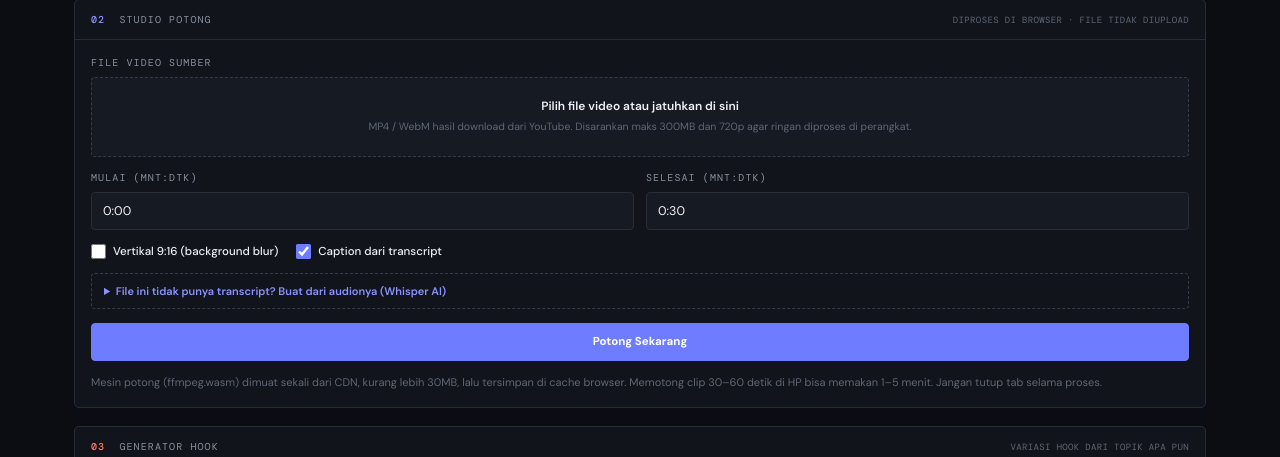
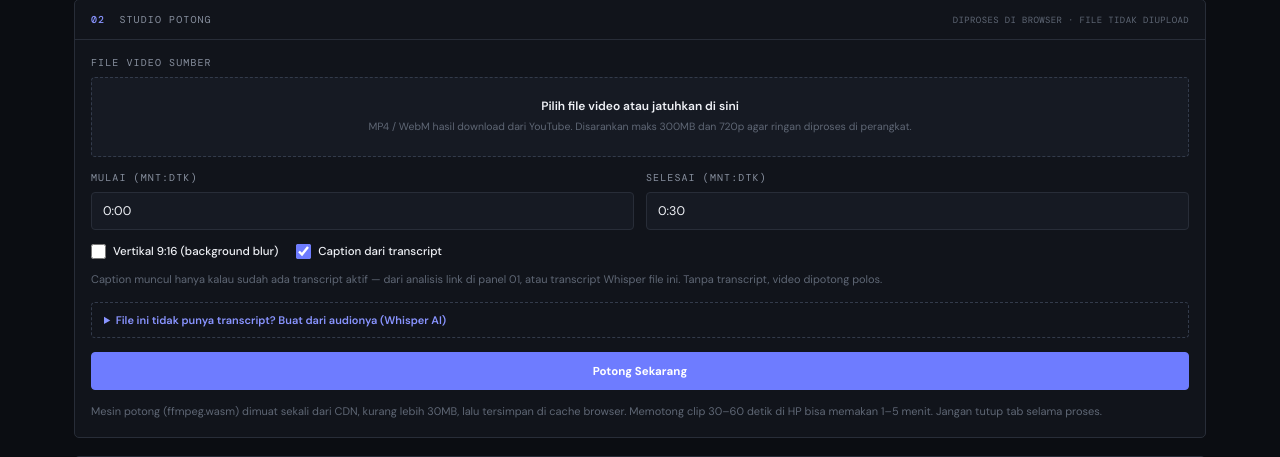
Before and after one commit to KimTaehyung666/Klipin, a Flask app: page / in a window 1280 px wide. Shown: the part 454-911 px from the top of the page. Run offline with Flask 3, Linux system fonts and the light colour scheme; some libraries are stand-ins or nearby versions.

Commit message:
Fix UX caption Studio Potong: jangan diam-diam memotong tanpa caption
- Kalau caption dicentang tapi belum ada transcript aktif, hasil akhir sekarang menyatakan dengan jelas caption tidak ditambahkan + cara mengaktifkannya (dulu: diam saja, membingungkan)
- Peringatan gagal burn-in tidak lagi tertimpa pesan "Selesai" — digabung jadi capNote di status akhir (termasuk kasus sukses & tidak ada ucapan di rentang)
- Tambah catatan di panel: caption butuh transcript aktif (analisis panel 01 / Whisper)

```diff
--- a/templates/index.html
+++ b/templates/index.html
@@ -245,6 +245,7 @@
         <label><input type="checkbox" id="cut-vertical"> Vertikal 9:16 (background blur)</label>
         <label><input type="checkbox" id="cut-captions" checked> Caption dari transcript</label>
       </div>
+      <p class="note" style="margin:-2px 0 14px">Caption muncul hanya kalau sudah ada transcript aktif — dari analisis link di panel 01, atau transcript Whisper file ini. Tanpa transcript, video dipotong polos.</p>
       <details class="manual" id="whisper-box">
         <summary>File ini tidak punya transcript? Buat dari audionya (Whisper AI)</summary>
         <div class="hint">Audio diekstrak dari file di browser, lalu dikirim per potongan ±8 menit ke Groq Whisper untuk ditulis jadi transcript bertimestamp. Hasilnya otomatis terpasang sebagai sumber caption di studio ini, tersalin ke kolom transcript manual di panel 01, dan bisa langsung dianalisis jadi momen.</div>
@@ -621,6 +622,10 @@ async function doCut() {
     let finalName = 'raw.mp4';
 
     const segs = CUT_BIND && CUT_BIND.segments ? CUT_BIND.segments : [];
+    let capNote = '';
+    if (useCap && !segs.length) {
+      capNote = 'Caption TIDAK ditambahkan: belum ada transcript yang aktif. Jalankan analisis dari link (panel 01) atau buat transcript Whisper dari file ini dulu, lalu potong lagi.';
+    }
     if (useCap && segs.length) {
       const srt = buildSrt(segs, start, end);
       if (srt.trim()) {
@@ -628,8 +633,10 @@ async function doCut() {
         await ff.writeFile('cap.srt', new TextEncoder().encode(srt));
         const code2 = await ff.exec(['-i', 'raw.mp4', '-vf', 'subtitles=cap.srt',
           '-c:v', 'libx264', '-preset', 'ultrafast', '-crf', '26', '-c:a', 'copy', 'out.mp4']);
-        if (code2 === 0) { finalName = 'out.mp4'; }
-        else { setStatus('Caption gagal ditempel (keterbatasan mesin browser), video tetap jadi tanpa caption.', false); }
+        if (code2 === 0) { finalName = 'out.mp4'; capNote = 'Caption sudah menempel di video.'; }
+        else { capNote = 'Caption gagal ditempel (keterbatasan mesin browser), video jadi tanpa caption.'; }
+      } else {
+        capNote = 'Tidak ada ucapan pada rentang waktu ini, jadi tidak ada caption yang ditempel.';
       }
     }
 
@@ -644,7 +651,7 @@ async function doCut() {
     dl.setAttribute('download', 'klipin-' + fmtClock(start) + '-' + fmtClock(end) + '.mp4');
     document.getElementById('dl-row').style.display = 'block';
     setBar(100);
-    setStatus('Selesai. Ukuran hasil: ' + (blob.size / 1048576).toFixed(1) + ' MB. Silakan download.', false);
+    setStatus('Selesai. Ukuran hasil: ' + (blob.size / 1048576).toFixed(1) + ' MB. Silakan download.' + (capNote ? ' ' + capNote : ''), false);
   } catch (e) {
     setStatus('Gagal: ' + esc(e.message || 'Gagal memotong.'), true);
   }
```
